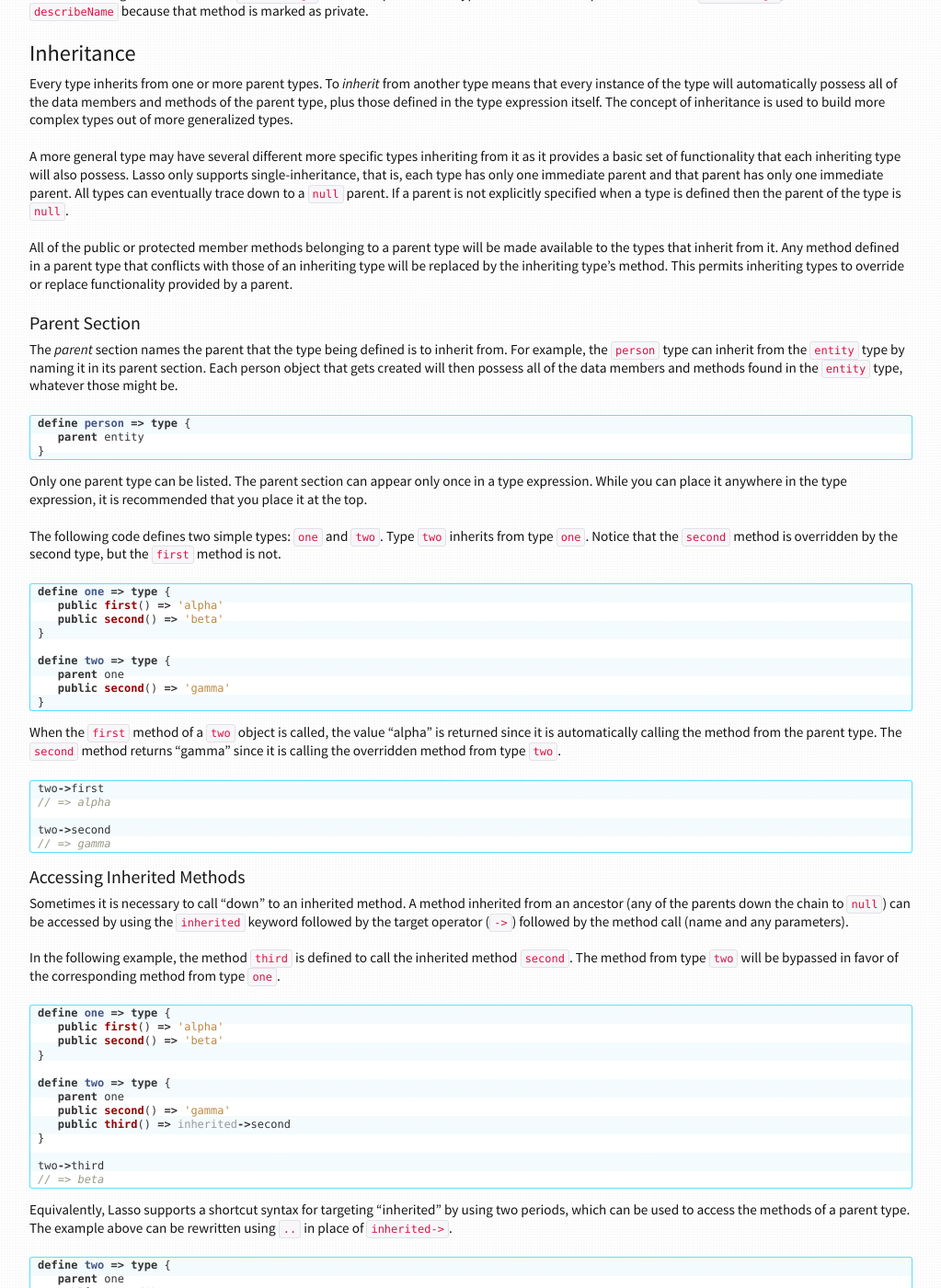
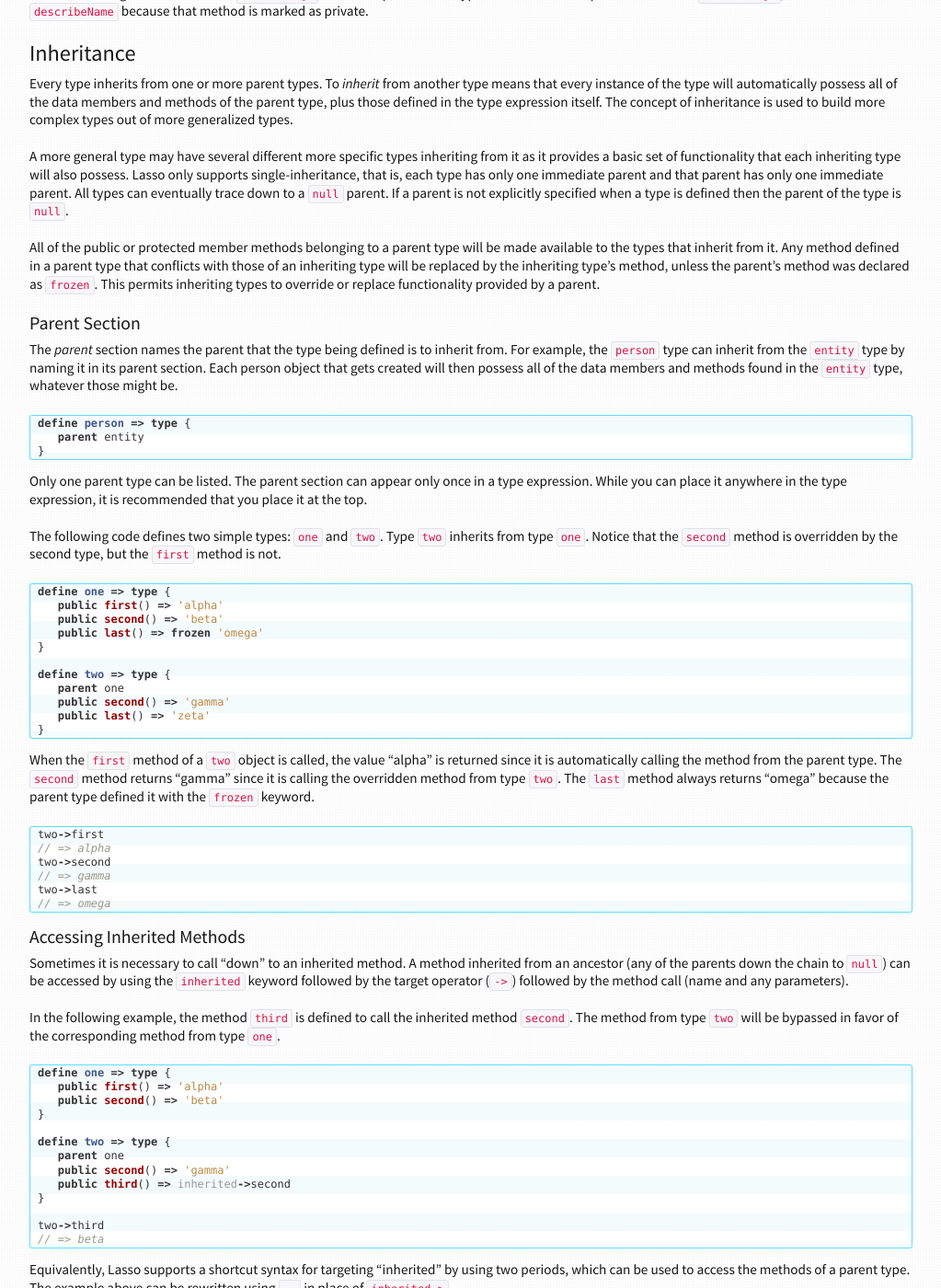
Before and after one commit to LassoSoft/LassoGuide, a Sphinx documentation site: the page built from source/language/types.rst, in a window 1280 px wide and 1400 px high, scrolled down 4290 px. Shown: the whole window at 92% size, without its empty margins (128-1151 px from the left). Built offline with Sphinx 7.4.7, drawn with Linux system fonts in a browser that asks for light colours; cross-references to code outside the pages are shown as plain code.

Commit message:
document the frozen keyword

```diff
--- a/source/language/types.rst
+++ b/source/language/types.rst
@@ -347,8 +347,9 @@ explicitly specified when a type is defined then the parent of the type is
 All of the public or protected member methods belonging to a parent type will be
 made available to the types that inherit from it. Any method defined in a parent
 type that conflicts with those of an inheriting type will be replaced by the
-inheriting type's method. This permits inheriting types to override or replace
-functionality provided by a parent.
+inheriting type's method, unless the parent's method was declared as ``frozen``.
+This permits inheriting types to override or replace functionality provided by a
+parent.
 
 
 Parent Section
@@ -377,23 +378,27 @@ the second type, but the ``first`` method is not. ::
    define one => type {
       public first() => 'alpha'
       public second() => 'beta'
+      public last() => frozen 'omega'
    }
 
    define two => type {
       parent one
       public second() => 'gamma'
+      public last() => 'zeta'
    }
 
 When the ``first`` method of a ``two`` object is called, the value "alpha" is
 returned since it is automatically calling the method from the parent type. The
 ``second`` method returns "gamma" since it is calling the overridden method from
-type ``two``. ::
+type ``two``. The ``last`` method always returns "omega" because the parent type
+defined it with the ``frozen`` keyword. ::
 
    two->first
    // => alpha
-
    two->second
    // => gamma
+   two->last
+   // => omega
 
 
 Accessing Inherited Methods
```
Also changed, not shown: source/language/methods.rst (+17 -0 lines), source/_static/syntax_define.svg, 1 other file.
